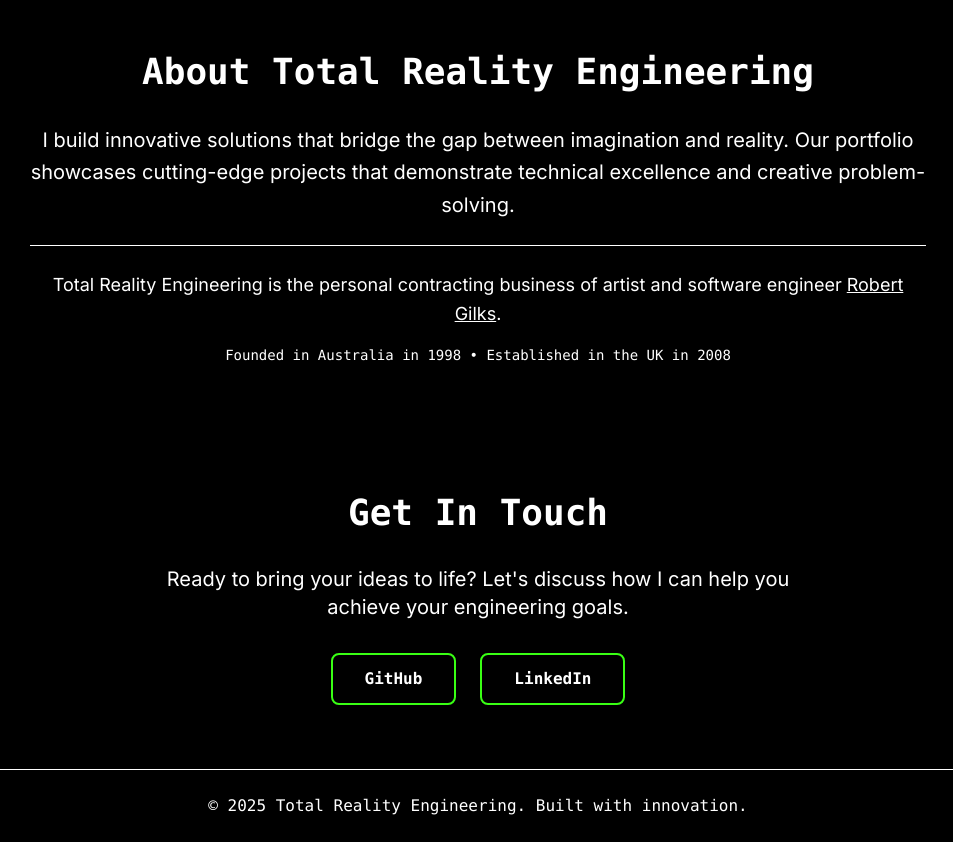
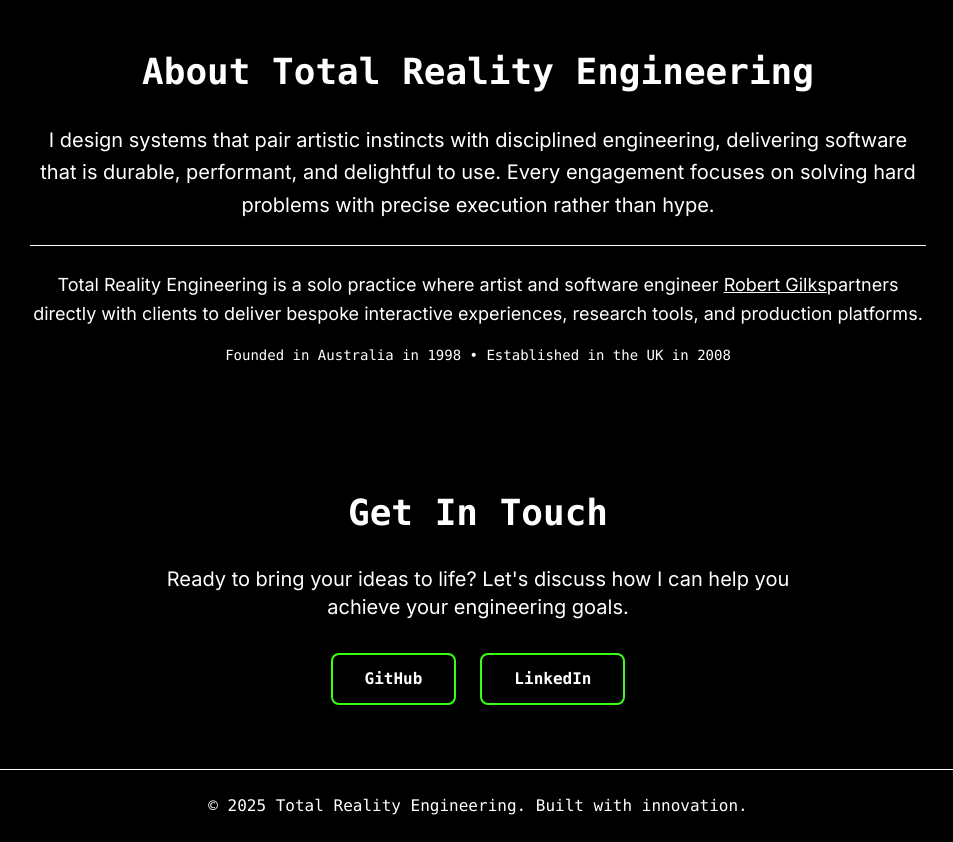
Before and after one commit to rgilks/tre-website, a Next.js app: page / in a window 1280 px wide. Shown: the part 1580-2422 px from the top of the page, without its empty margins (162-1115 px from the left). Built offline with nearby package versions, Linux system fonts and the light colour scheme; no server answers.

Commit message:
refine about section copy

```diff
--- a/src/components/AboutSection.tsx
+++ b/src/components/AboutSection.tsx
@@ -7,15 +7,15 @@ export function AboutSection() {
         </h2>
         <div className="max-w-4xl mx-auto space-y-6">
           <p className="text-xl text-tre-white/80 leading-relaxed">
-            I build innovative solutions that bridge the gap between
-            imagination and reality. Our portfolio showcases cutting-edge
-            projects that demonstrate technical excellence and creative
-            problem-solving.
+            I design systems that pair artistic instincts with disciplined
+            engineering, delivering software that is durable, performant, and
+            delightful to use. Every engagement focuses on solving hard problems
+            with precise execution rather than hype.
           </p>
           <div className="border-t border-tre-green/20 pt-6">
             <p className="text-lg text-tre-white/70 leading-relaxed mb-4">
-              Total Reality Engineering is the personal contracting business of
-              artist and software engineer{' '}
+              Total Reality Engineering is a solo practice where artist and
+              software engineer{' '}
               <a
                 href="https://www.linkedin.com/in/rob-gilks-39bb03/"
                 target="_blank"
@@ -24,7 +24,8 @@ export function AboutSection() {
               >
                 Robert Gilks
               </a>
-              .
+              partners directly with clients to deliver bespoke interactive
+              experiences, research tools, and production platforms.
             </p>
             <p className="text-sm text-tre-white/60 font-mono">
               Founded in Australia in 1998 • Established in the UK in 2008
```
